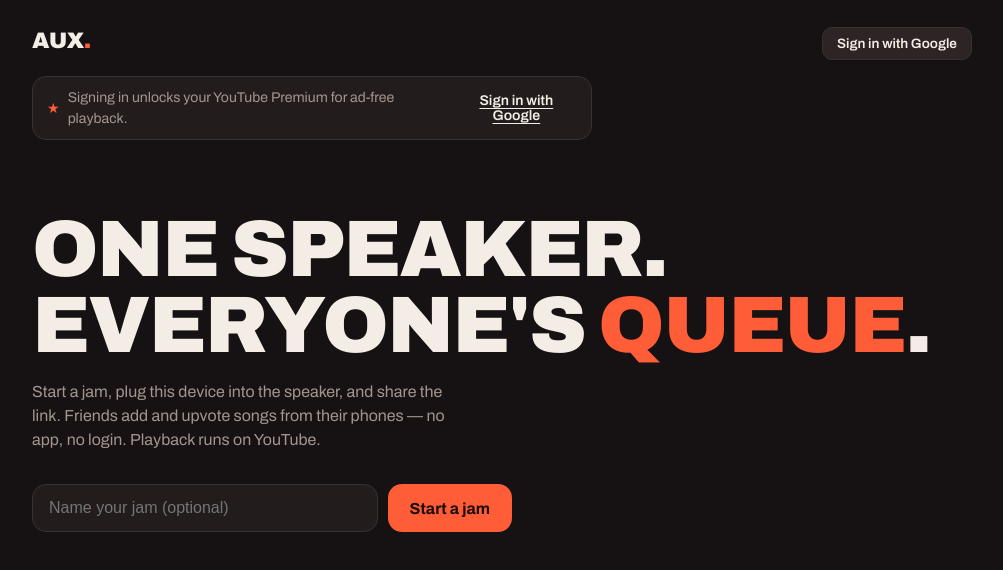
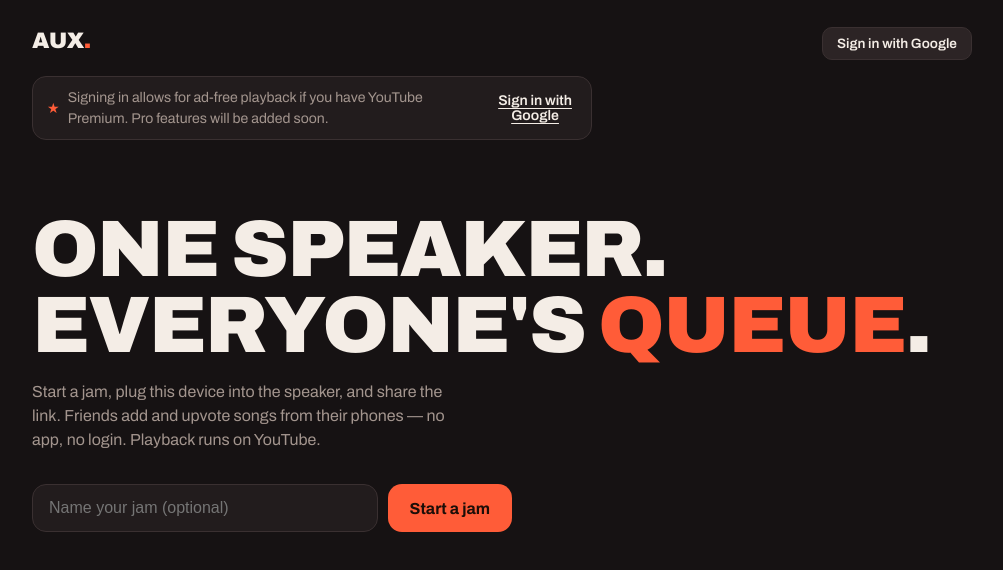
Before and after one commit to twenSG/Aux, a Next.js app: page / in a window 1280 px wide. Shown: the top 570 px of the page, without its empty margins (138-1141 px from the left). Built offline with nearby package versions, Linux system fonts and the light colour scheme; no server answers; a web font is replaced by a local one.

Commit message:
Update premium nudge message for clarity

```diff
--- a/app/page.jsx
+++ b/app/page.jsx
@@ -83,7 +83,7 @@ export default function Landing() {
       {!userLoading && !user && (
         <div className="premium-nudge">
           <span className="nudge-icon">★</span>
-          Signing in unlocks your YouTube Premium for ad-free playback.{" "}
+          Signing in allows for ad-free playback if you have YouTube Premium. Pro features will be added soon.{" "}
           <button className="nudge-link" onClick={signInWithGoogle}>
             Sign in with Google
           </button>
```
